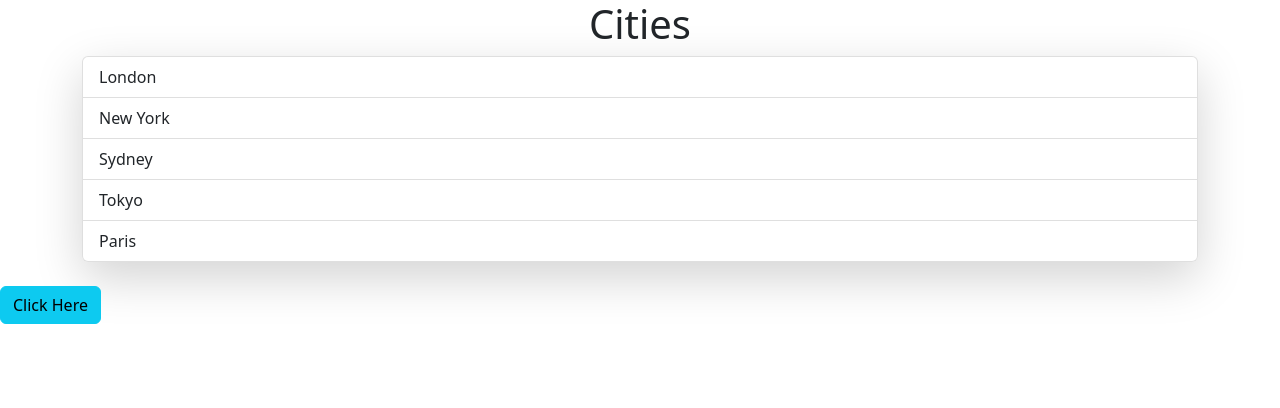
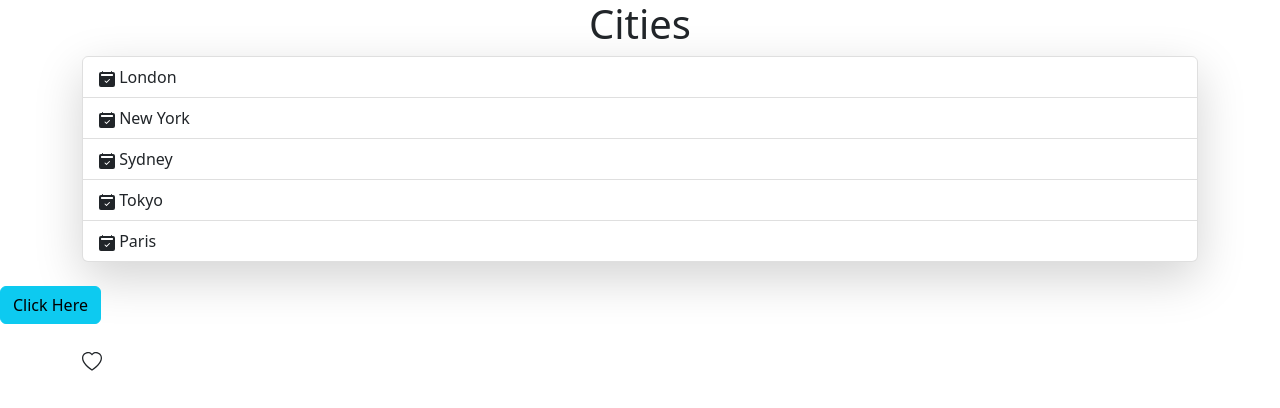
Before and after one commit to Abdul07in/React-App, a React (Vite) app: page / in a window 1280 px wide. Shown: the top 408 px of the page. Built offline with nearby package versions, Linux system fonts and the light colour scheme.

Commit message:
React Styling and Like Button

```diff
--- a/package.json
+++ b/package.json
@@ -11,7 +11,9 @@
   "dependencies": {
     "bootstrap": "^5.2.3",
     "react": "^18.2.0",
-    "react-dom": "^18.2.0"
+    "react-dom": "^18.2.0",
+    "react-icons": "^5.3.0",
+    "styled-components": "^6.1.13"
   },
   "devDependencies": {
     "@types/react": "^18.0.27",
--- a/src/App.tsx
+++ b/src/App.tsx
@@ -2,6 +2,7 @@ import { useState } from "react";
 import Alert from "./components/Alert";
 import Button from "./components/Button";
 import ListGroup from "./components/ListGroup";
+import Like from "./components/Like";
 
 function App() {
   let items = ["London", "New York", "Sydney", "Tokyo", "Paris"];
@@ -32,6 +33,9 @@ function App() {
           React<span className="fw-bold"> App</span>
         </Alert>
       )}
+      <div className="container mt-4">
+        <Like />
+      </div>
     </div>
   );
 }
--- /dev/null
+++ b/src/components/Like.tsx
@@ -0,0 +1,18 @@
+import { useState } from "react";
+import { BsFillCircleFill, BsFillHeartFill, BsHeart } from "react-icons/bs";
+
+const Like = () => {
+  const [Like, setLike] = useState(false);
+
+  return (
+    <div style={{ cursor: "pointer" }}>
+      {Like ? (
+        <BsFillHeartFill color="red" size={20} onClick={() => setLike(!Like)} />
+      ) : (
+        <BsHeart size={20} onClick={() => setLike(!Like)} />
+      )}
+    </div>
+  );
+};
+
+export default Like;
--- a/src/components/ListGroup.tsx
+++ b/src/components/ListGroup.tsx
@@ -1,10 +1,27 @@
 import { useState } from "react";
+import styled from "styled-components";
+import { BsFillCalendar2CheckFill, BsFillCircleFill } from "react-icons/bs";
 
 interface ListGroupProps {
   items: string[];
   heading: string;
   onSelectItem: (item: string) => void;
 }
+
+const List = styled.ul`
+  list-style: none;
+  padding: 0;
+`;
+
+interface ListItemProps {
+  active: boolean;
+}
+
+const ListItem = styled.li<ListItemProps>`
+  cursor: pointer;
+  padding: 0.5rem 1rem;
+  background: ${(props) => (props.active ? "lightgreen" : "transparent")};
+`;
 
 function ListGroup({ items, heading, onSelectItem }: ListGroupProps) {
   const [selectedIndex, setselectedIndex] = useState(-1);
@@ -13,9 +30,10 @@ function ListGroup({ items, heading, onSelectItem }: ListGroupProps) {
     <div className="container">
       <h1 className="text-center h-1">{heading}</h1>
       {items.length === 0 && <p>No item found</p>}
-      <ul className="list-group shadow-lg ">
+      <List className="list-group shadow-lg " style={{ cursor: "pointer" }}>
         {items.map((item, index) => (
-          <li
+          <ListItem
+            active={index === selectedIndex}
             key={item}
             className={
               selectedIndex === index
@@ -27,10 +45,10 @@ function ListGroup({ items, heading, onSelectItem }: ListGroupProps) {
               onSelectItem(item);
             }}
           >
-            {item}
-          </li>
+            <BsFillCalendar2CheckFill /> {item}
+          </ListItem>
         ))}
-      </ul>
+      </List>
     </div>
   );
 }
```
Also changed, not shown: 1 other file (tests, documents, lock files or other folders).
